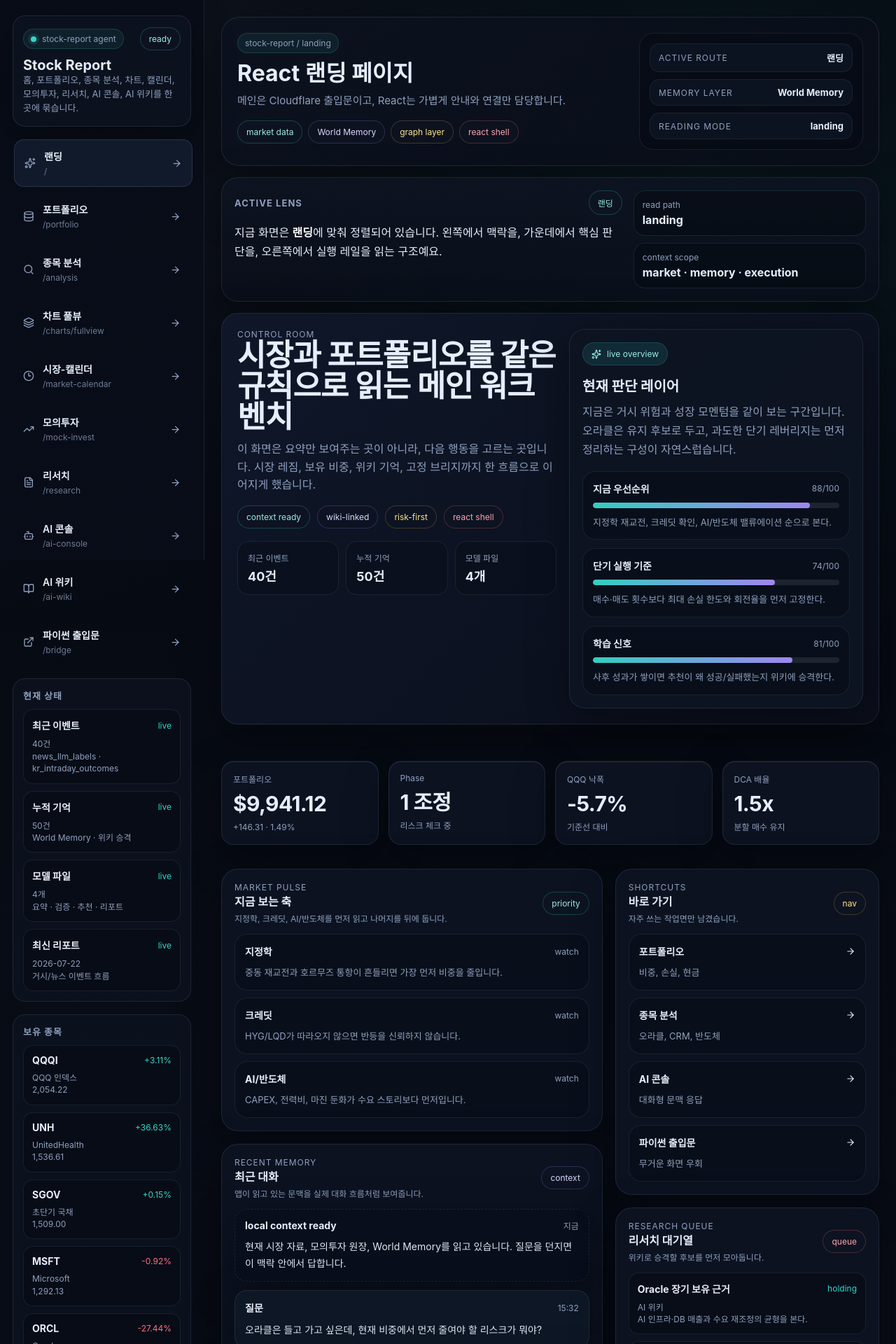
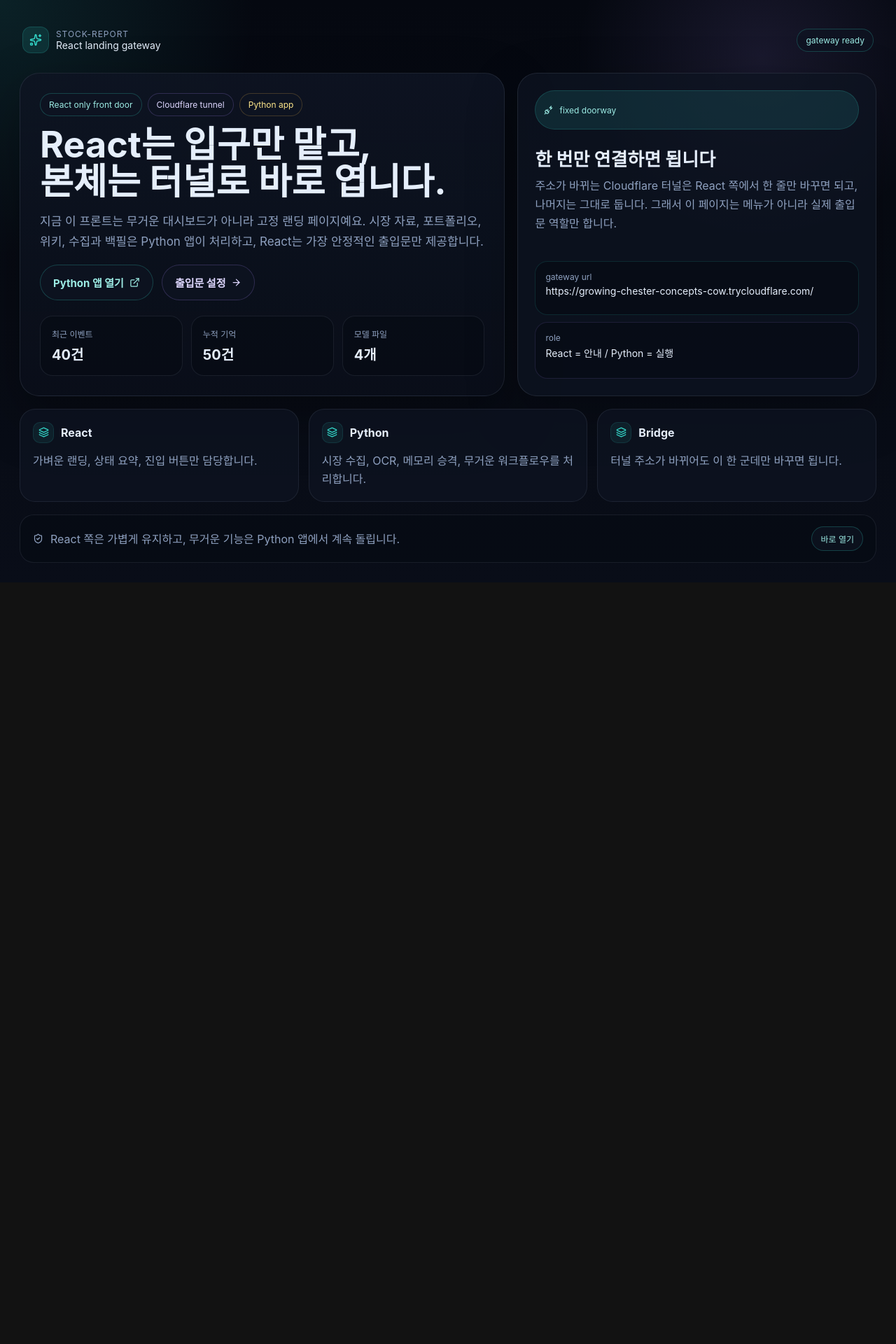
Before and after one commit to yoobinkim541/stock-report, a Next.js app: page / in a window 1280 px wide. Shown: the top 1920 px of the page at 70% size. After the commit the page ends 832 px from the top, so only its background shows below. Built offline with nearby package versions, Linux system fonts and the light colour scheme.

Commit message:
fix) 홈을 Cloudflare 앱으로 들어가는 랜딩 페이지로 전환함

```diff
--- a/src/app/page.tsx
+++ b/src/app/page.tsx
@@ -1,55 +1,143 @@
-import Link from 'next/link';
-import {
-  Activity,
-  ArrowRight,
-  BarChart3,
-  BookOpen,
-  Clock3,
-  FileText,
-  Sparkles,
-  TrendingUp,
-} from 'lucide-react';
-import { AppShell } from '../components/app-shell';
-import { homeMetrics, researchQueue } from '../lib/dashboard-data';
-import { messages, reportHighlights } from '../lib/site-data';
+import { ArrowRight, ExternalLink, Layers3, PlugZap, ShieldCheck, Sparkles } from 'lucide-react';
 
-const quickActions = [
-  { href: '/portfolio', title: '포트폴리오', note: '비중, 손실, 현금' },
-  { href: '/analysis', title: '종목 분석', note: '오라클, CRM, 반도체' },
-  { href: '/ai-console', title: 'AI 콘솔', note: '대화형 문맥 응답' },
-  { href: '/bridge', title: '파이썬 출입문', note: '무거운 화면 우회' },
-];
+const gatewayUrl = 'https://growing-chester-concepts-cow.trycloudflare.com/';
 
-const focusCards = [
-  { title: '지정학', body: '중동 재교전과 호르무즈 통항이 흔들리면 가장 먼저 비중을 줄입니다.' },
-  { title: '크레딧', body: 'HYG/LQD가 따라오지 않으면 반등을 신뢰하지 않습니다.' },
-  { title: 'AI/반도체', body: 'CAPEX, 전력비, 마진 둔화가 수요 스토리보다 먼저입니다.' },
+const cards = [
+  {
+    title: 'React',
+    body: '가벼운 랜딩, 상태 요약, 진입 버튼만 담당합니다.',
+  },
+  {
+    title: 'Python',
+    body: '시장 수집, OCR, 메모리 승격, 무거운 워크플로우를 처리합니다.',
+  },
+  {
+    title: 'Bridge',
+    body: '터널 주소가 바뀌어도 이 한 군데만 바꾸면 됩니다.',
+  },
 ];
 
 export default function HomePage() {
   return (
-    <AppShell>
-      <section className="hero">
-        <div className="hero-grid">
-          <div className="hero-copy">
-            <div className="panel-kicker">control room</div>
-            <h3>시장과 포트폴리오를 같은 규칙으로 읽는 메인 워크벤치</h3>
-            <p>
-              이 화면은 요약만 보여주는 곳이 아니라, 다음 행동을 고르는 곳입니다. 시장 레짐, 보유 비중, 위키 기억,
-              고정 브리지까지 한 흐름으로 이어지게 했습니다.
+    <main
+      style={{
+        minHeight: '100vh',
+        padding: '28px',
+        background:
+          'radial-gradient(circle at top left, rgba(52, 215, 201, 0.12), transparent 24%), radial-gradient(circle at 85% 10%, rgba(167, 139, 250, 0.12), transparent 20%), linear-gradient(180deg, #050810 0%, #070b14 52%, #090d18 100%)',
+      }}
+    >
+      <div style={{ maxWidth: 1240, margin: '0 auto', display: 'grid', gap: 18 }}>
+        <header
+          style={{
+            display: 'flex',
+            alignItems: 'center',
+            justifyContent: 'space-between',
+            gap: 16,
+            padding: '10px 4px',
+          }}
+        >
+          <div style={{ display: 'flex', alignItems: 'center', gap: 10 }}>
+            <div
+              style={{
+                width: 38,
+                height: 38,
+                borderRadius: 12,
+                display: 'grid',
+                placeItems: 'center',
+                background: 'rgba(52, 215, 201, 0.12)',
+                border: '1px solid rgba(52, 215, 201, 0.18)',
+              }}
+            >
+              <Sparkles size={18} color="var(--teal)" />
+            </div>
+            <div>
+              <div style={{ fontSize: 12, color: 'var(--muted)', letterSpacing: '0.08em', textTransform: 'uppercase' }}>
+                stock-report
+              </div>
+              <div style={{ fontSize: 14, color: 'var(--text)' }}>React landing gateway</div>
+            </div>
+          </div>
+          <span className="status-chip teal">gateway ready</span>
+        </header>
+
+        <section
+          style={{
+            display: 'grid',
+            gridTemplateColumns: 'minmax(0, 1.15fr) minmax(320px, 0.85fr)',
+            gap: 18,
+            alignItems: 'stretch',
+          }}
+        >
+          <div
+            style={{
+              padding: 28,
+              borderRadius: 28,
+              border: '1px solid rgba(148, 163, 184, 0.14)',
+              background: 'linear-gradient(180deg, rgba(14, 20, 34, 0.92), rgba(10, 15, 26, 0.84))',
+              boxShadow: '0 30px 80px rgba(0, 0, 0, 0.32)',
+              display: 'grid',
+              gap: 18,
+            }}
+          >
+            <div>
+              <div style={{ display: 'flex', gap: 8, flexWrap: 'wrap', marginBottom: 14 }}>
+                <span className="status-chip teal">React only front door</span>
+                <span className="status-chip violet">Cloudflare tunnel</span>
+                <span className="status-chip amber">Python app</span>
+              </div>
+              <h1 style={{ margin: 0, fontSize: 52, lineHeight: 1.02, letterSpacing: 0 }}>
+                React는 입구만 맡고,
+                <br />
+                본체는 터널로 바로 엽니다.
+              </h1>
+              <p style={{ margin: '16px 0 0', maxWidth: 760, fontSize: 17, lineHeight: 1.7, color: 'var(--muted)' }}>
+                지금 이 프론트는 무거운 대시보드가 아니라 고정 랜딩 페이지예요. 시장 자료, 포트폴리오, 위키,
+                수집과 백필은 Python 앱이 처리하고, React는 가장 안정적인 출입문만 제공합니다.
               </p>
-            <div className="hero-meta">
-              <span className="status-chip teal">context ready</span>
-              <span className="status-chip violet">wiki-linked</span>
-              <span className="status-chip amber">risk-first</span>
-              <span className="status-chip rose">react shell</span>
             </div>
+
+            <div style={{ display: 'flex', flexWrap: 'wrap', gap: 12 }}>
+              <a
+                href={gatewayUrl}
+                target="_blank"
+                rel="noreferrer"
+                className="status-chip teal"
+                style={{
+                  display: 'inline-flex',
+                  alignItems: 'center',
+                  gap: 8,
+                  padding: '14px 18px',
+                  fontSize: 15,
+                  fontWeight: 700,
+                }}
+              >
+                Python 앱 열기
+                <ExternalLink size={15} />
+              </a>
+              <a
+                href="/bridge"
+                className="status-chip violet"
+                style={{
+                  display: 'inline-flex',
+                  alignItems: 'center',
+                  gap: 8,
+                  padding: '14px 18px',
+                  fontSize: 15,
+                  fontWeight: 700,
+                }}
+              >
+                출입문 설정
+                <ArrowRight size={15} />
+              </a>
+            </div>
+
             <div
               style={{
                 display: 'grid',
                 gridTemplateColumns: 'repeat(3, minmax(0, 1fr))',
-                gap: 10,
-                marginTop: 18,
+                gap: 12,
+                marginTop: 4,
               }}
             >
               {[
@@ -60,188 +148,131 @@ export default function HomePage() {
                 <div
                   key={label}
                   style={{
-                    padding: 14,
-                    borderRadius: 16,
+                    padding: 16,
+                    borderRadius: 18,
                     border: '1px solid rgba(148, 163, 184, 0.12)',
-                    background: 'rgba(10, 15, 26, 0.62)',
+                    background: 'rgba(7, 11, 20, 0.66)',
                   }}
                 >
-                  <div style={{ color: 'var(--muted)', fontSize: 12, marginBottom: 4 }}>{label}</div>
-                  <strong style={{ fontSize: 18 }}>{value}</strong>
+                  <div style={{ fontSize: 12, color: 'var(--muted)', marginBottom: 6 }}>{label}</div>
+                  <div style={{ fontSize: 20, fontWeight: 700 }}>{value}</div>
                 </div>
               ))}
             </div>
           </div>
 
-          <div className="report-card">
+          <div
+            style={{
+              padding: 24,
+              borderRadius: 28,
+              border: '1px solid rgba(148, 163, 184, 0.14)',
+              background: 'rgba(14, 20, 34, 0.76)',
+              boxShadow: '0 24px 72px rgba(0, 0, 0, 0.26)',
+              display: 'grid',
+              gap: 16,
+            }}
+          >
             <div className="report-status">
-              <Sparkles size={14} />
-              live overview
+              <PlugZap size={14} />
+              fixed doorway
             </div>
-            <h5>현재 판단 레이어</h5>
-            <p>
-              지금은 거시 위험과 성장 모멘텀을 같이 보는 구간입니다. 오라클은 유지 후보로 두고, 과도한 단기 레버리지는
-              먼저 정리하는 구성이 자연스럽습니다.
+            <div>
+              <h2 style={{ margin: '6px 0 8px', fontSize: 26 }}>한 번만 연결하면 됩니다</h2>
+              <p style={{ margin: 0, color: 'var(--muted)', lineHeight: 1.7 }}>
+                주소가 바뀌는 Cloudflare 터널은 React 쪽에서 한 줄만 바꾸면 되고, 나머지는 그대로 둡니다.
+                그래서 이 페이지는 메뉴가 아니라 실제 출입문 역할만 합니다.
               </p>
-            <div className="report-highlights">
-              {reportHighlights.map((item) => (
-                <div key={item.title} className="highlight">
-                  <div className="highlight-top">
-                    <strong>{item.title}</strong>
-                    <span>{item.score}/100</span>
             </div>
-                  <div className="progress">
-                    <span style={{ width: `${item.score}%` }} />
+
+            <div style={{ display: 'grid', gap: 10 }}>
+              <div
+                style={{
+                  padding: 14,
+                  borderRadius: 18,
+                  background: 'rgba(7, 11, 20, 0.7)',
+                  border: '1px solid rgba(52, 215, 201, 0.14)',
+                }}
+              >
+                <div style={{ color: 'var(--muted)', fontSize: 12, marginBottom: 4 }}>gateway url</div>
+                <div style={{ fontSize: 14, wordBreak: 'break-all' }}>{gatewayUrl}</div>
               </div>
-                  <p>{item.body}</p>
-                </div>
-              ))}
+
+              <div
+                style={{
+                  padding: 14,
+                  borderRadius: 18,
+                  background: 'rgba(7, 11, 20, 0.7)',
+                  border: '1px solid rgba(167, 139, 250, 0.14)',
+                }}
+              >
+                <div style={{ color: 'var(--muted)', fontSize: 12, marginBottom: 4 }}>role</div>
+                <div style={{ fontSize: 14 }}>React = 안내 / Python = 실행</div>
               </div>
             </div>
           </div>
         </section>
 
-      <section className="metric-grid" aria-label="핵심 지표">
-        {homeMetrics.map((card) => (
-          <article key={card.label} className={`metric-card ${card.tone}`}>
-            <p className="label">{card.label}</p>
-            <h4 className="value">{card.value}</h4>
-            <p className="delta">{card.delta}</p>
+        <section
+          style={{
+            display: 'grid',
+            gridTemplateColumns: 'repeat(3, minmax(0, 1fr))',
+            gap: 14,
+          }}
+        >
+          {cards.map((card) => (
+            <article
+              key={card.title}
+              style={{
+                padding: 18,
+                borderRadius: 22,
+                border: '1px solid rgba(148, 163, 184, 0.12)',
+                background: 'rgba(14, 20, 34, 0.72)',
+                minHeight: 132,
+              }}
+            >
+              <div style={{ display: 'flex', alignItems: 'center', gap: 10, marginBottom: 12 }}>
+                <div
+                  style={{
+                    width: 30,
+                    height: 30,
+                    borderRadius: 10,
+                    display: 'grid',
+                    placeItems: 'center',
+                    background: 'rgba(52, 215, 201, 0.08)',
+                    border: '1px solid rgba(52, 215, 201, 0.12)',
+                  }}
+                >
+                  <Layers3 size={15} color="var(--teal)" />
+                </div>
+                <strong style={{ fontSize: 16 }}>{card.title}</strong>
+              </div>
+              <p style={{ margin: 0, color: 'var(--muted)', lineHeight: 1.65 }}>{card.body}</p>
             </article>
           ))}
         </section>
 
-      <section className="main-grid">
-        <div className="stack">
-          <section className="panel">
-            <div className="panel-header">
-              <div>
-                <div className="panel-kicker">market pulse</div>
-                <h4>지금 보는 축</h4>
-                <p>지정학, 크레딧, AI/반도체를 먼저 읽고 나머지를 뒤에 둡니다.</p>
+        <section
+          style={{
+            display: 'flex',
+            flexWrap: 'wrap',
+            gap: 10,
+            alignItems: 'center',
+            justifyContent: 'space-between',
+            padding: '16px 18px',
+            borderRadius: 20,
+            border: '1px solid rgba(148, 163, 184, 0.12)',
+            background: 'rgba(7, 11, 20, 0.68)',
+          }}
+        >
+          <div style={{ display: 'flex', alignItems: 'center', gap: 10, color: 'var(--muted)' }}>
+            <ShieldCheck size={15} />
+            <span>React 쪽은 가볍게 유지하고, 무거운 기능은 Python 앱에서 계속 돌립니다.</span>
           </div>
-              <span className="status-chip teal">priority</span>
-            </div>
-            <div style={{ display: 'grid', gap: 10 }}>
-              {focusCards.map((card) => (
-                <div key={card.title} className="highlight">
-                  <div className="highlight-top">
-                    <strong>{card.title}</strong>
-                    <span>watch</span>
-                  </div>
-                  <p>{card.body}</p>
-                </div>
-              ))}
-            </div>
-          </section>
-
-          <section className="panel">
-            <div className="panel-header">
-              <div>
-                <div className="panel-kicker">recent memory</div>
-                <h4>최근 대화</h4>
-                <p>앱이 읽고 있는 문맥을 실제 대화 흐름처럼 보여줍니다.</p>
-              </div>
-              <span className="status-chip violet">context</span>
-            </div>
-            <div className="chat-feed">
-              {messages.map((message) => (
-                <article key={`${message.role}-${message.time}`} className={`message ${message.role}`}>
-                  <div className="message-head">
-                    <strong>{message.title}</strong>
-                    <span>{message.time}</span>
-                  </div>
-                  <p>{message.content}</p>
-                </article>
-              ))}
-            </div>
+          <a href={gatewayUrl} target="_blank" rel="noreferrer" className="status-chip teal">
+            바로 열기
+          </a>
         </section>
       </div>
-
-        <div className="subgrid">
-          <section className="panel">
-            <div className="panel-header">
-              <div>
-                <div className="panel-kicker">shortcuts</div>
-                <h4>바로 가기</h4>
-                <p>자주 쓰는 작업면만 남겼습니다.</p>
-              </div>
-              <span className="status-chip amber">nav</span>
-            </div>
-            <div style={{ display: 'grid', gap: 10 }}>
-              {quickActions.map((item) => (
-                <Link key={item.href} href={item.href} className="highlight" style={{ display: 'block' }}>
-                  <div className="highlight-top">
-                    <strong>{item.title}</strong>
-                    <ArrowRight size={14} />
-                  </div>
-                  <p>{item.note}</p>
-                </Link>
-              ))}
-            </div>
-          </section>
-
-          <section className="panel">
-            <div className="panel-header">
-              <div>
-                <div className="panel-kicker">research queue</div>
-                <h4>리서치 대기열</h4>
-                <p>위키로 승격할 후보를 먼저 모아둡니다.</p>
-              </div>
-              <span className="status-chip rose">queue</span>
-            </div>
-            <div style={{ display: 'grid', gap: 10 }}>
-              {researchQueue.map((item) => (
-                <div key={item.title} className="source-item">
-                  <div className="source-item-top">
-                    <span className="source-name">{item.title}</span>
-                    <span className="source-count">{item.tag}</span>
-                  </div>
-                  <p>{item.source}</p>
-                  <p>{item.summary}</p>
-                </div>
-              ))}
-            </div>
-          </section>
-
-          <section className="panel">
-            <div className="panel-header">
-              <div>
-                <div className="panel-kicker">activity</div>
-                <h4>최근 동작</h4>
-                <p>시간순으로 보이는 경량 로그입니다.</p>
-              </div>
-              <span className="status-chip teal">live</span>
-            </div>
-            <div className="detail-list">
-              <div className="detail-item">
-                <strong><Clock3 size={14} style={{ display: 'inline', marginRight: 6 }} />09:31</strong>
-                <span>QQQ, AMZN, ORCL 관련 노트 업데이트</span>
-              </div>
-              <div className="detail-item">
-                <strong><Activity size={14} style={{ display: 'inline', marginRight: 6 }} />11:12</strong>
-                <span>시장-캘린더 이벤트 3건 추가</span>
-              </div>
-              <div className="detail-item">
-                <strong><BookOpen size={14} style={{ display: 'inline', marginRight: 6 }} />15:02</strong>
-                <span>AI 위키에 레짐 메모 승격</span>
-              </div>
-              <div className="detail-item">
-                <strong><TrendingUp size={14} style={{ display: 'inline', marginRight: 6 }} />16:40</strong>
-                <span>모의투자 전략 캔버스 재실행</span>
-              </div>
-              <div className="detail-item">
-                <strong><BarChart3 size={14} style={{ display: 'inline', marginRight: 6 }} />17:00</strong>
-                <span>차트 풀뷰에서 UNH, ORCL 비교</span>
-              </div>
-              <div className="detail-item">
-                <strong><FileText size={14} style={{ display: 'inline', marginRight: 6 }} />18:21</strong>
-                <span>데일리 리포트 OCR 보관 완료</span>
-              </div>
-            </div>
-          </section>
-        </div>
-      </section>
-    </AppShell>
+    </main>
   );
 }
```
Lines whose indentation alone changed are shown as unchanged.
